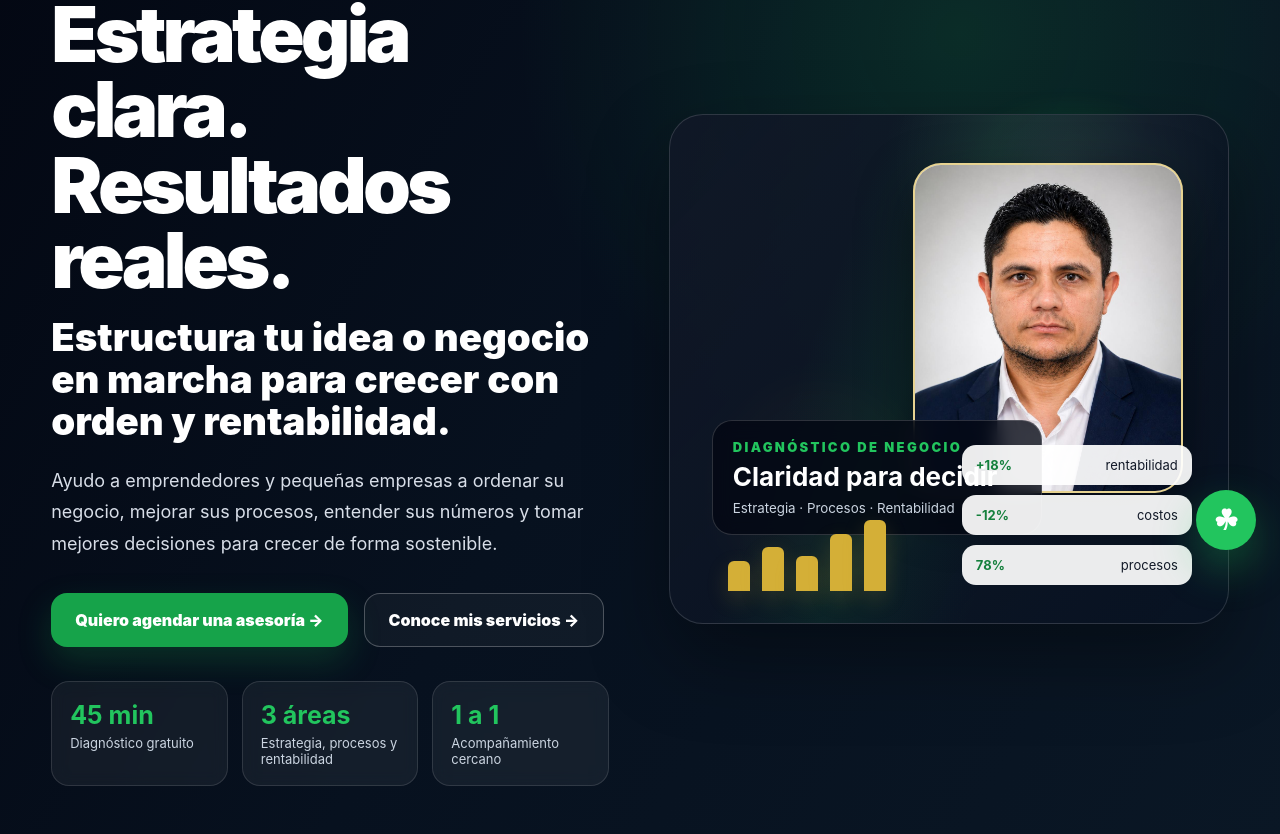
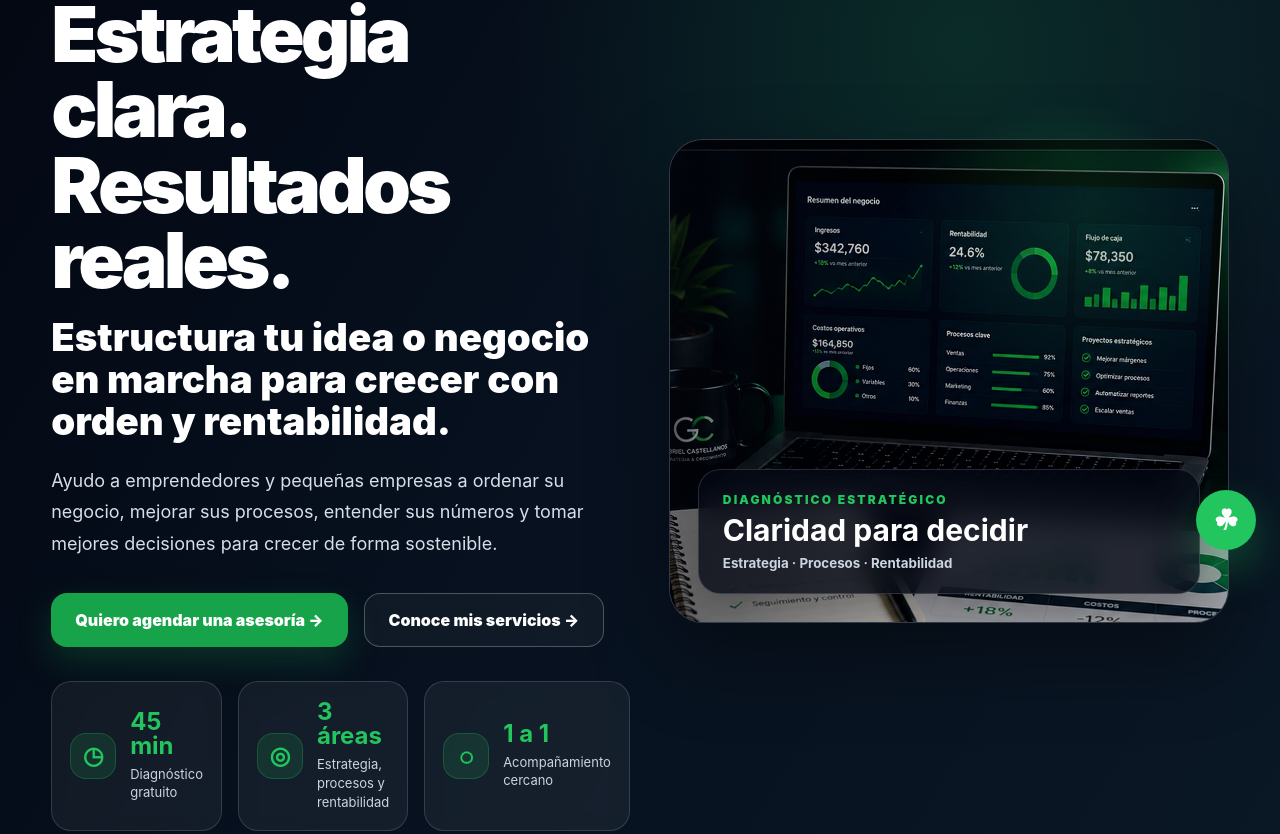
Before and after one commit to gabocaste883-bot/gabriel-landing, a React (Vite) app: page / in a window 1280 px wide. Shown: the part 226-1060 px from the top of the page. Built offline with nearby package versions, Linux system fonts and the light colour scheme.

Commit message:
Add files via upload

```diff
--- a/src/main.jsx
+++ b/src/main.jsx
@@ -112,29 +112,15 @@ function Header({ t, lang, setLang }) {
 
 function HeroVisual() {
   return (
-    <div className="heroVisual" aria-label="Gabriel Castellanos consultor de negocios">
+    <div className="heroVisual heroDashboard" aria-label="Dashboard corporativo de estrategia, procesos y rentabilidad">
       <div className="halo halo1" />
       <div className="halo halo2" />
-      <div className="visualPanel">
-        <div className="photoWrap">
-          <img src="/gabriel-foto-real.jpg" alt="Gabriel Castellanos" />
-        </div>
-        <div className="metricCard mainMetric">
-          <span>Diagnóstico de negocio</span>
+      <div className="dashboardImageShell">
+        <img src="/hero-corporativo-dashboard.webp" alt="Dashboard corporativo con análisis financiero y plan de acción" />
+        <div className="dashboardOverlay">
+          <span>Diagnóstico estratégico</span>
           <strong>Claridad para decidir</strong>
           <small>Estrategia · Procesos · Rentabilidad</small>
-        </div>
-        <div className="miniChart">
-          <i style={{ height: "38%" }} />
-          <i style={{ height: "56%" }} />
-          <i style={{ height: "44%" }} />
-          <i style={{ height: "72%" }} />
-          <i style={{ height: "90%" }} />
-        </div>
-        <div className="floatingList">
-          <p><b>+18%</b> rentabilidad</p>
-          <p><b>-12%</b> costos</p>
-          <p><b>78%</b> procesos</p>
         </div>
       </div>
     </div>
@@ -170,7 +156,12 @@ function App() {
               <a className="secondaryBtn" href="#servicios">{t.secondary} →</a>
             </div>
             <div className="proofGrid">
-              {t.proof.map(([a,b]) => <div className="proof" key={a}><strong>{a}</strong><span>{b}</span></div>)}
+              {t.proof.map(([a,b], index) => (
+                <div className="proof" key={a}>
+                  <div className="proofIcon">{["◷", "◎", "◌"][index]}</div>
+                  <div><strong>{a}</strong><span>{b}</span></div>
+                </div>
+              ))}
             </div>
           </div>
           <HeroVisual />
```
Also changed, not shown: public/hero-corporativo-dashboard.webp (added), src/styles.css, 1 other file (tests, documents, lock files or other folders).
